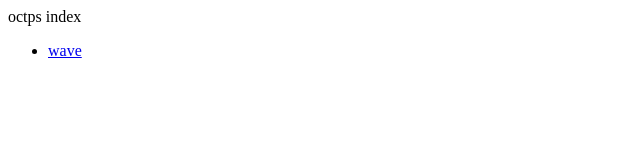
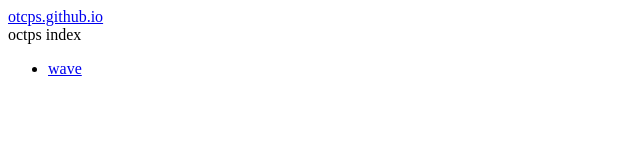
Before and after one commit to octps/octps.github.io, a plain HTML site: page index.html in a window 1280 px wide. Shown: the whole page, without its empty margins (0-640 px from the left). Drawn offline with Linux system fonts and the light colour scheme.

Commit message:
navi? logo?

```diff
--- a/index.html
+++ b/index.html
@@ -24,7 +24,10 @@
 <link rel="shortcut icon" href="">
 </head>
 <body>
-octps index
+  <div>
+    <a href="/">otcps.github.io</a>
+  </div>
+	octps index
 <ul>
 	<li><a href="/wave/">wave</a>
 </ul>
```
Also changed, not shown: wave/index.html (+3 -0 lines).
